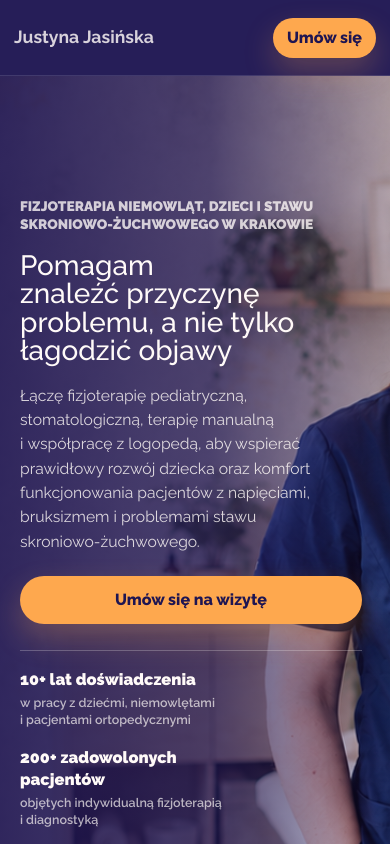
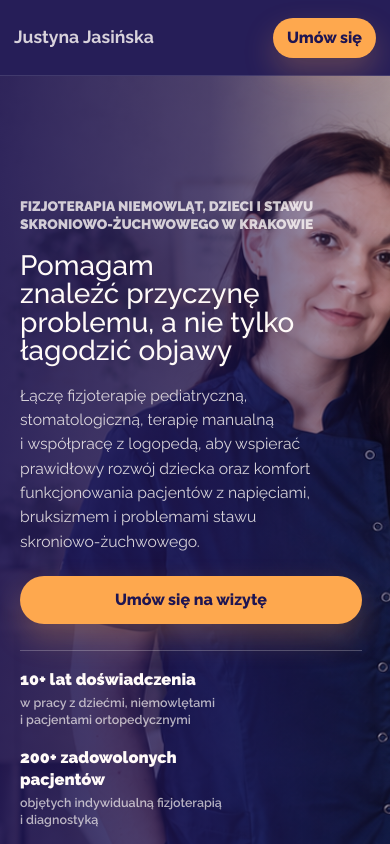
Before and after one commit to Shekspir2000/Justyna, a Next.js app: page / in a window 390 px wide. Shown: the top 844 px of the page. Built offline with nearby package versions, Linux system fonts and the light colour scheme.

Commit message:
Update offer section layout and image

```diff
--- a/app/globals.css
+++ b/app/globals.css
@@ -1015,9 +1015,11 @@ h3 {
 }
 
 .offer-section .section-heading {
-  max-width: 860px;
-  margin-inline: auto;
-  text-align: center;
+  display: grid;
+  gap: clamp(15px, 2vw, 24px);
+  max-width: 720px;
+  margin-inline: 0;
+  text-align: left;
 }
 
 .offer-section {
@@ -1036,35 +1038,36 @@ h3 {
 }
 
 .offer-section .section-heading .eyebrow {
-  font-size: clamp(0.95rem, 1.21vw, 1.11rem);
+  margin-bottom: 0;
+  font-size: clamp(1.08rem, 1.38vw, 1.23rem);
   text-transform: none;
 }
 
 .offer-section .section-lead {
+  max-width: 680px;
+  margin: 0;
+  font-size: clamp(1.02rem, 1.35vw, 1.16rem);
+  line-height: 1.62;
+}
+
+.offer-section .section-heading h2 {
   max-width: 720px;
-  margin: 18px auto 0;
-  font-size: clamp(1.05rem, 1.55vw, 1.24rem);
-  line-height: 1.6;
-}
-
-.offer-section .section-heading h2 {
-  max-width: 880px;
-  margin-inline: auto;
-  font-size: clamp(2.12rem, 4.35vw, 3.7rem);
-  line-height: 1.03;
+  margin-inline: 0;
+  font-size: clamp(1.55rem, 2.65vw, 2.42rem);
+  line-height: 1.12;
 }
 
 .offer-feature {
   display: grid;
   margin-bottom: clamp(20px, 3vw, 34px);
-  gap: clamp(22px, 4vw, 46px);
+  gap: clamp(30px, 5vw, 70px);
   color: var(--ink);
 }
 
-.offer-feature div {
+.offer-feature-copy {
   display: grid;
   align-content: center;
-  gap: clamp(14px, 2vw, 22px);
+  gap: clamp(15px, 2vw, 24px);
   padding: clamp(12px, 2vw, 22px) 0;
 }
 
@@ -1436,7 +1439,7 @@ h3 {
 
 .shop-copy .eyebrow {
   margin-bottom: 0;
-  color: var(--rose);
+  color: var(--gold);
   font-size: clamp(0.95rem, 1.21vw, 1.11rem);
   text-transform: none;
 }
@@ -1830,6 +1833,12 @@ h3 {
   }
 }
 
+@media (min-width: 1100px) {
+  .offer-paths {
+    grid-template-columns: repeat(2, minmax(0, 1fr));
+  }
+}
+
 @media (max-width: 639px) {
   .hero-preview .site-header {
     position: sticky;
@@ -1857,7 +1866,8 @@ h3 {
   }
 
   .hero-background::before {
-    background: url("/images/justyna-hero-2.png") 76% center / cover no-repeat;
+    background: url("/images/justyna-hero-2.png") 63% center / cover no-repeat;
+    animation: none;
   }
 
   .hero-background::after {
@@ -2031,7 +2041,7 @@ h3 {
   }
 
   .hero-background::before {
-    background-position: 76% center;
+    background-position: 64% center;
   }
 
   .hero-media,
--- a/app/kursy/page.tsx
+++ b/app/kursy/page.tsx
@@ -90,7 +90,6 @@ export default function CoursesPage() {
       <header className="course-page-header">
         <Link className="brand" href="/#top" aria-label="Powrót na stronę główną">
           <span className="brand-name">
-            <small className="brand-title">mgr fizjoterapii</small>
             Justyna Jasińska
           </span>
           <small>Fizjoterapia pediatryczna i stomatologiczna</small>
--- a/app/page.tsx
+++ b/app/page.tsx
@@ -178,7 +178,6 @@ export default function Home() {
       <header className="site-header" aria-label="Główna nawigacja">
         <a className="brand" href="#top" aria-label="Justyna Jasińska, strona główna">
           <span className="brand-name">
-            <small className="brand-title">mgr fizjoterapii</small>
             Justyna Jasińska
           </span>
           <small>Fizjoterapia pediatryczna i stomatologiczna</small>
@@ -291,15 +290,15 @@ export default function Home() {
       </section>
 
       <section className="section offer-section" id="oferta">
-        <div className="section-heading reveal">
-          <p className="eyebrow">Oferta</p>
-          <h2>{keepShortWords("Wybierz obszar, z którym chcesz przyjść na wizytę")}</h2>
-          <p className="section-lead">
-            {keepShortWords("Najmocniej wspieram niemowlęta i małe dzieci. Pracuję też z wadami postawy, napięciami żuchwy, bruksizmem, TMJ oraz w procesach prowadzonych wspólnie z logopedą.")}
-          </p>
-        </div>
         <div className="offer-feature reveal">
-          <div>
+          <div className="offer-feature-copy">
+            <div className="section-heading">
+              <p className="eyebrow">Oferta</p>
+              <h2>{keepShortWords("Wybierz obszar, z którym chcesz przyjść na wizytę")}</h2>
+              <p className="section-lead">
+                {keepShortWords("Najmocniej wspieram niemowlęta i małe dzieci. Pracuję też z wadami postawy, napięciami żuchwy, bruksizmem, TMJ oraz w procesach prowadzonych wspólnie z logopedą.")}
+              </p>
+            </div>
             <p className="eyebrow">Pediatria na pierwszym miejscu</p>
             <h3>{keepShortWords("Jeśli nie masz pewności, czy rozwój dziecka przebiega prawidłowo, zaczynamy od spokojnego sprawdzenia sytuacji.")}</h3>
             <p>
@@ -307,8 +306,8 @@ export default function Home() {
             </p>
           </div>
           <Image
-            src="/images/offer-img-5205-clear.jpg"
-            alt="Delikatna praca manualna w gabinecie fizjoterapii"
+            src="/images/offer-baby-therapy.png"
+            alt="Fizjoterapia niemowlęcia w gabinecie"
             width={1350}
             height={1800}
             unoptimized
```
Also changed, not shown: public/images/offer-baby-therapy.png (added).
